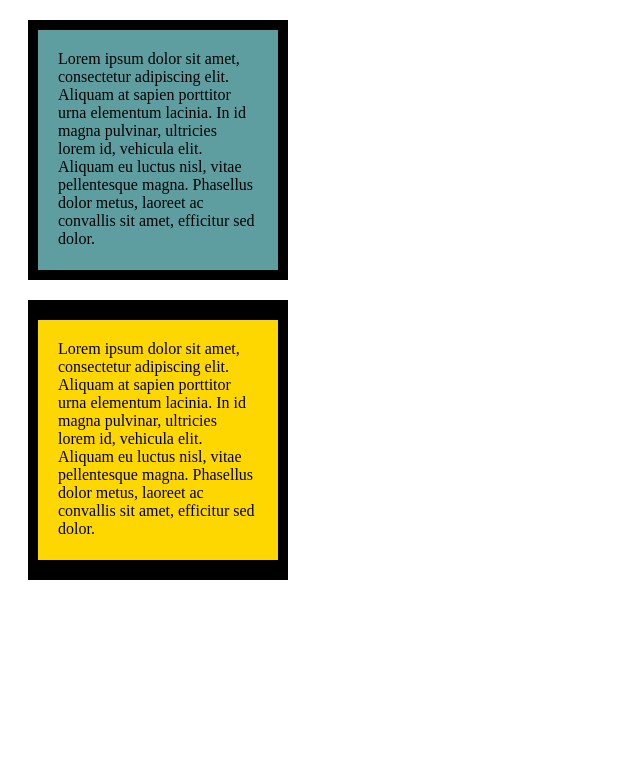
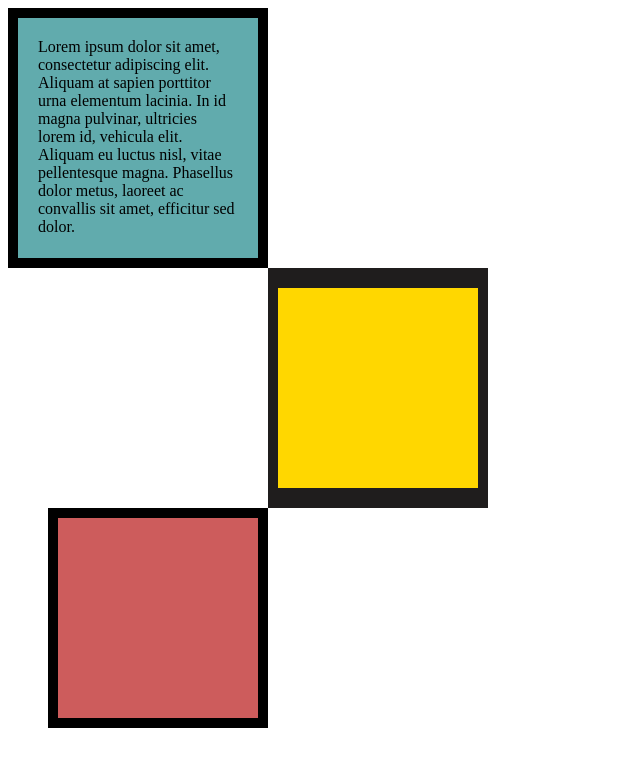
Before and after one commit to aysesrepo/web-develop, a plain HTML site: page 6.3 CSS Box Model/index.html in a window 1280 px wide. Shown: the whole page, without its empty margins (0-640 px from the left). Drawn offline with Linux system fonts and the light colour scheme.

Commit message:
add files

```diff
--- a/6.3 CSS Box Model/index.html
+++ b/6.3 CSS Box Model/index.html
@@ -15,21 +15,19 @@
     }
     #first
     {
-      background-color: cadetblue;
+      background-color: rgb(97, 171, 173);
       padding: 20px;
       border: 10px solid black;
-      margin: 20px;
+      margin: hjklhjilh0px;
     }
     #second
     {
       background-color: gold;
-      border: 10px solid black;
-      padding: 20px;
-      height: 200px;
-      border-top: 20px solid black;
-      border-bottom: 20px solid black;
-      margin-left: 20px;
-      display: inline-block;
+      border:  solid rgb(31, 29, 29);
+      border-width: 20px 10px;
+      margin-left: 260px;
+
+
 
     }
     #third
@@ -47,12 +45,12 @@
     <p>Lorem ipsum dolor sit amet, consectetur adipiscing elit. Aliquam at sapien porttitor urna elementum lacinia. In
       id magna pulvinar, ultricies lorem id, vehicula elit. Aliquam eu luctus nisl, vitae pellentesque magna. Phasellus
       dolor metus, laoreet ac convallis sit amet, efficitur sed dolor. </p>
+
   </div>
   <div id="second">
-    <p>Lorem ipsum dolor sit amet, consectetur adipiscing elit. Aliquam at sapien porttitor urna elementum lacinia. In
-      id magna pulvinar, ultricies lorem id, vehicula elit. Aliquam eu luctus nisl, vitae pellentesque magna. Phasellus
-      dolor metus, laoreet ac convallis sit amet, efficitur sed dolor.</p>
+
   </div>
+  <div id="third">
 
 
   <!-- TODOs:
```
Also changed, not shown: 6.3 CSS Box Model/solution.html (+1 -1 lines).
